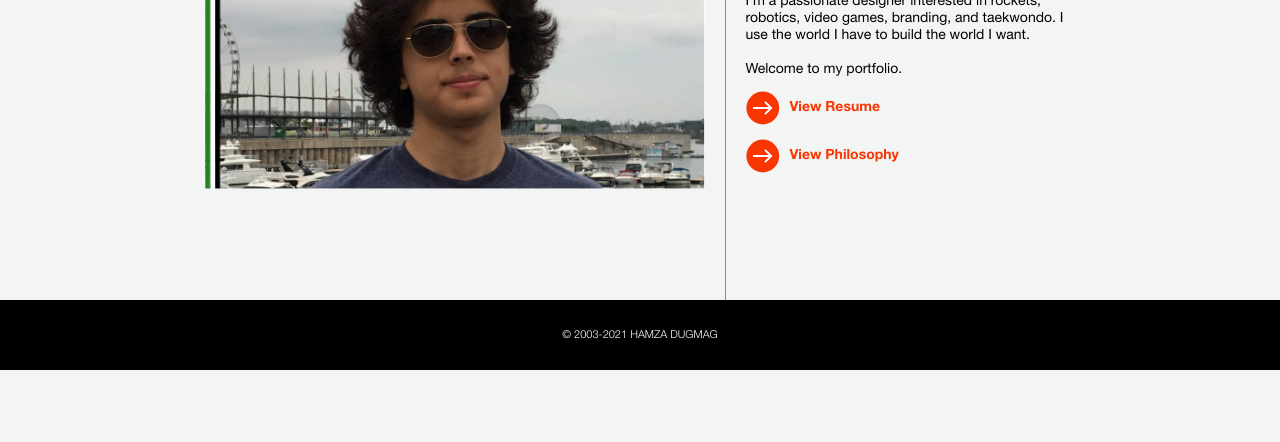
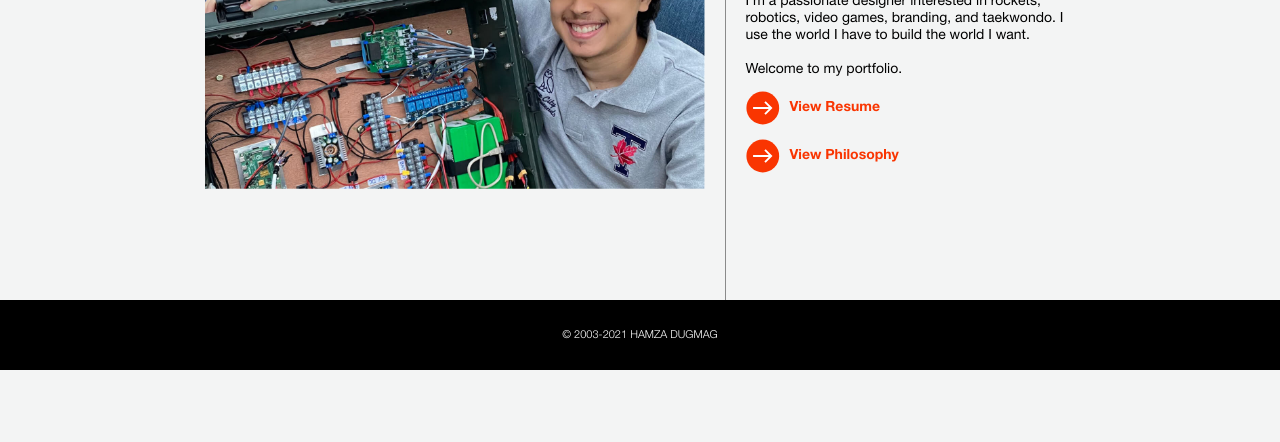
Before and after one commit to hamza-dugmag/hamza-dugmag.github.io, a plain HTML site: page index.html in a window 1280 px wide. Shown: the part 430-872 px from the top of the page. Drawn offline with nearby package versions, Linux system fonts and the light colour scheme.

Commit message:
new headshot

```diff
--- a/index.html
+++ b/index.html
@@ -31,7 +31,7 @@
         <!-- MAIN SECTION ======================================================================= -->
         <section class="section_main" id="section_1">
             <div class="project">
-                <img class="photograph" width="500" height="294" src="images/headshot-compressed.jpg" alt="Headshot photo of Hamza Dugmag.">
+                <img class="photograph" width="500" height="294" src="images/headshot_v2-compressed.jpg" alt="Headshot photo of Hamza Dugmag.">
                 <div class="divider"></div>
                 <div class="description">
                     <h2>U of T Engineering Science (Year 2)</h2>
```
Also changed, not shown: images/headshot_v2-compressed.jpg (added), images/raw/headshot_v2.jpg (added).
